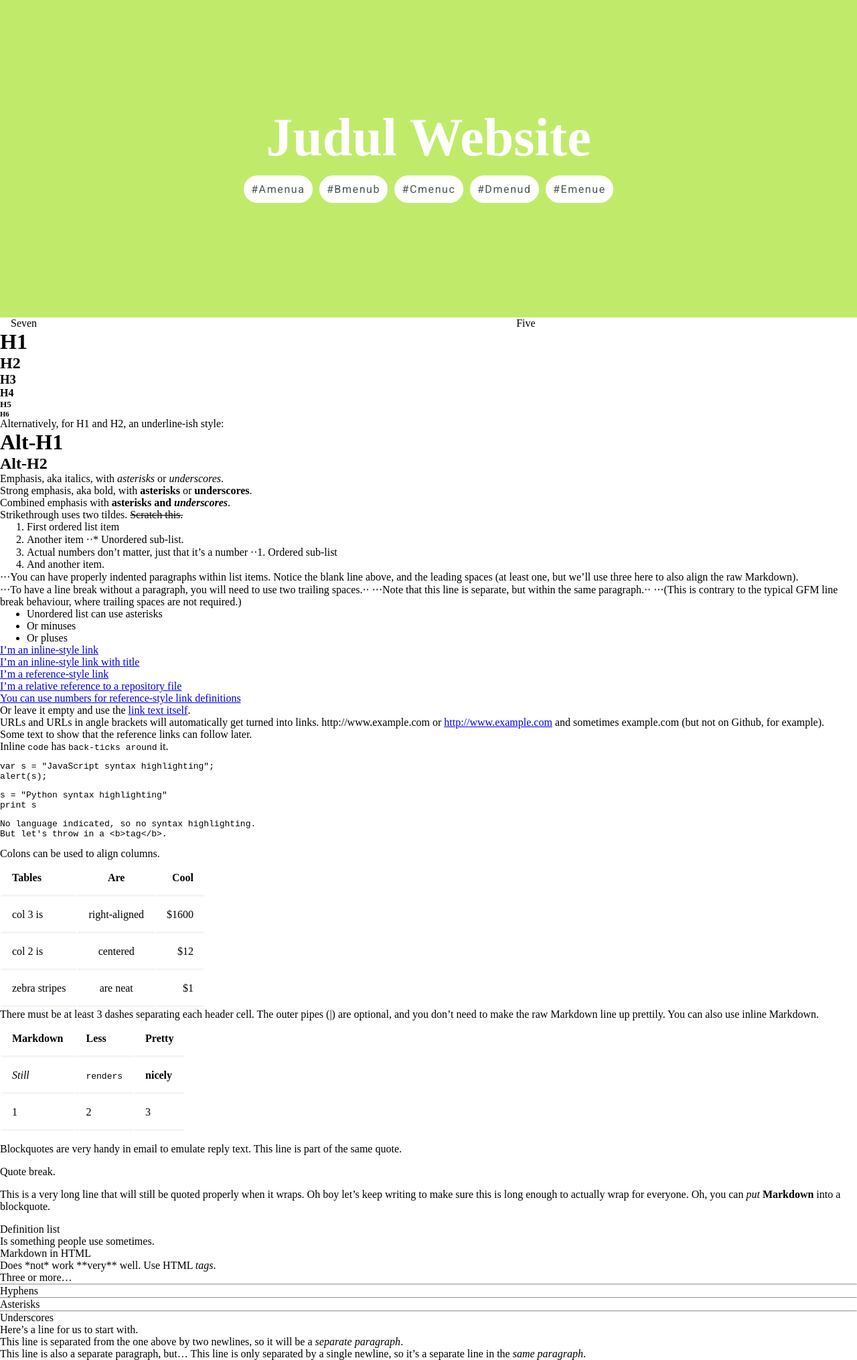
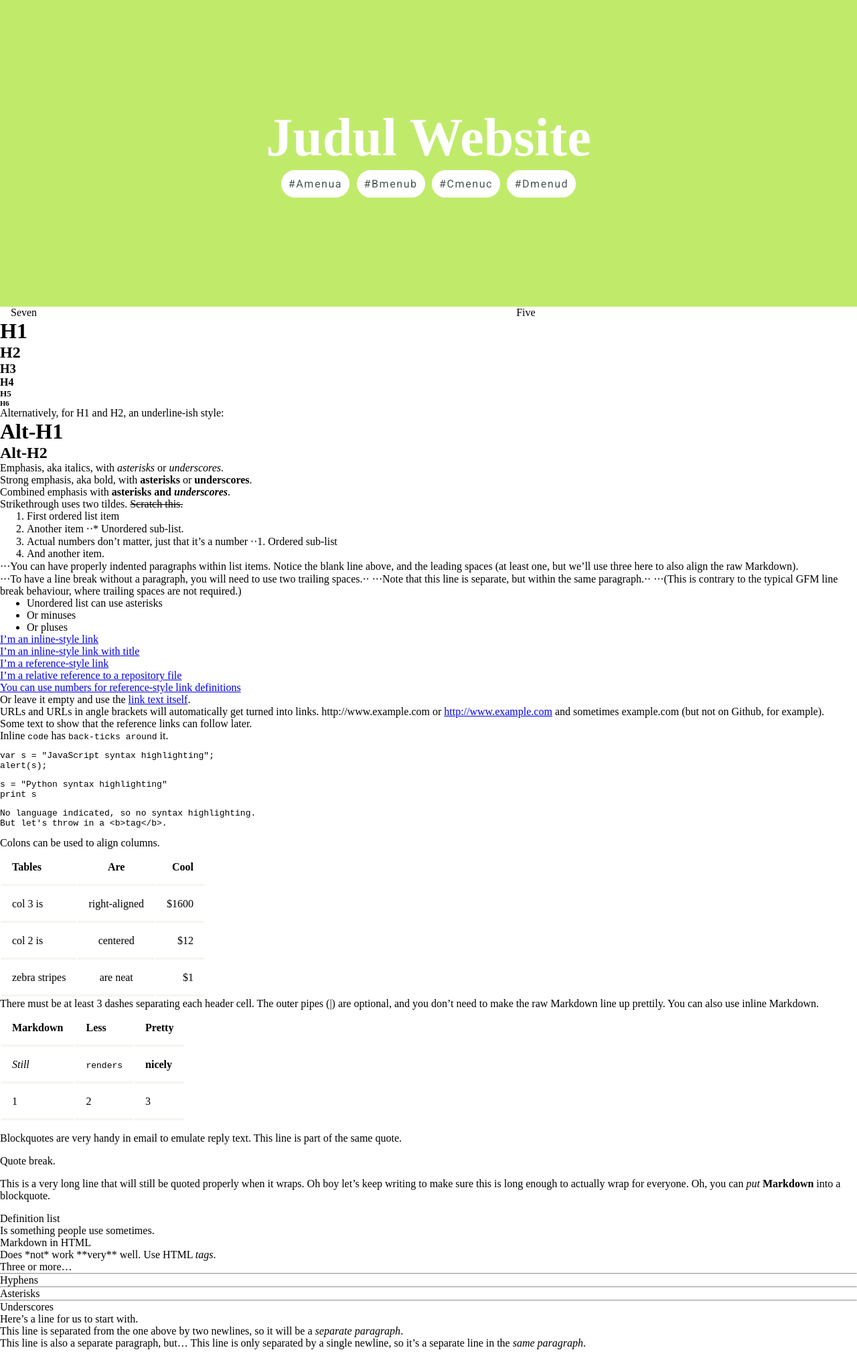
Before and after one commit to dmnashir/i.nashir.xyz, a Jekyll site: the page built from index.md, in a window 1280 px wide. Shown: the whole page at 67% size. Built offline with Jekyll 4.4.1, drawn with Linux system fonts in a browser that asks for light colours.

Commit message:
ubah-002

```diff
--- a/_layouts/default.html
+++ b/_layouts/default.html
@@ -17,7 +17,6 @@
             <button class="btn btn1">#Bmenub</button>
             <button class="btn btn1">#Cmenuc</button>
             <button class="btn btn1">#Dmenud</button>
-            <button class="btn btn1">#Emenue</button>
         </div>
     </div>
        <div class="b0">
--- a/assets/juscabe.css
+++ b/assets/juscabe.css
@@ -56,7 +56,7 @@
     background-color: var(--bc4);
 }
 .bh2 { max-width: fit-content; text-align: center; color: var(--bc1); font-weight: 800; font-size: 5em; margin: auto;}
-.bh3 { max-width: fit-content; margin: auto; padding: 0.5em;}
+.bh3 { max-width: fit-content; margin: auto;}
 /* BOX: */
 td,
 th { padding: 1em; text-align: left; border-bottom: solid var(--bc2);}
```
